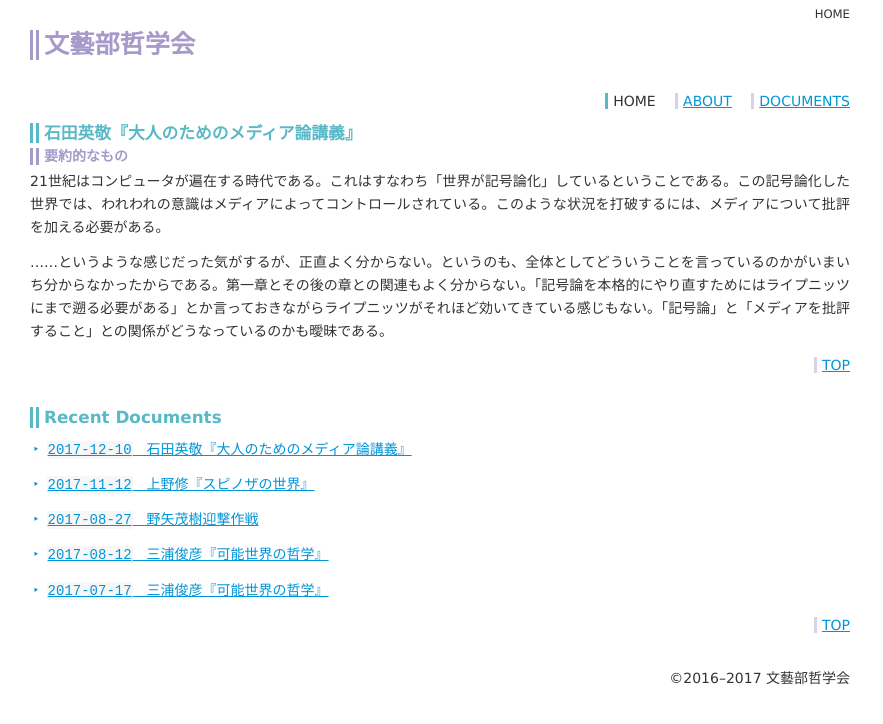
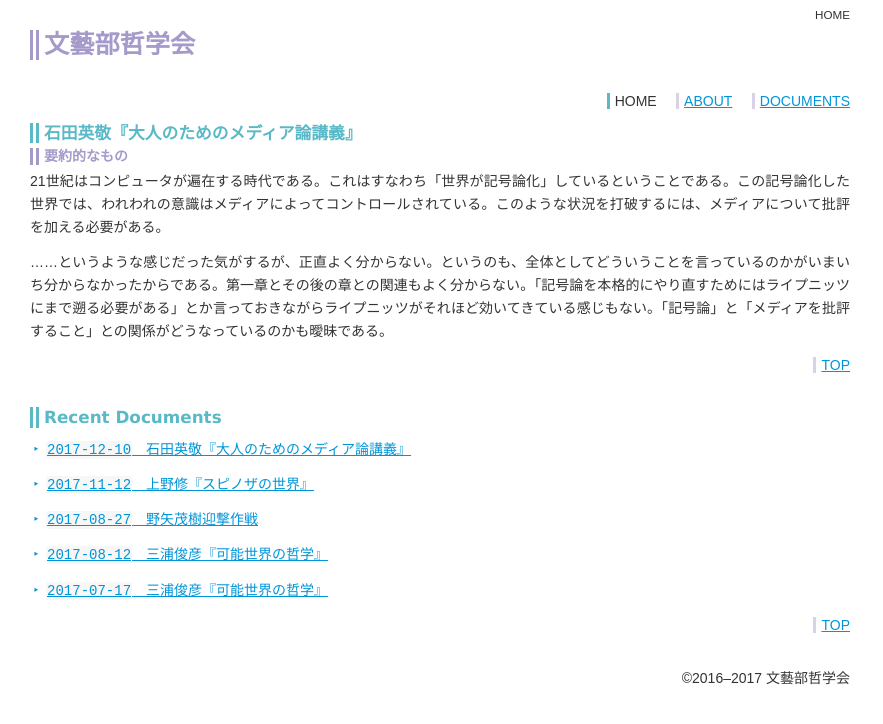
Before and after one commit to qdaibungei/philosophy, a Jekyll site: the page built from docs/index.md, in a window 1280 px wide. Shown: the top 724 px of the page, without its empty margins (0-883 px from the left). Built offline with Jekyll 4.4.1, drawn with Linux system fonts in a browser that asks for light colours.

Commit message:
Update mystyle.css

```diff
--- a/docs/assets/css/mystyle.css
+++ b/docs/assets/css/mystyle.css
@@ -17,6 +17,7 @@ p, li {
   text-align: justify;
   text-justify: inter-ideograph;
   margin: 0 0 0.8em;
+  font-family: sans-serif;
 }
 a {
 	word-break: break-all;
@@ -119,6 +120,7 @@ code {
 	background-color: #f7f7f7;
 	padding: 1px;
 	border-radius: 2px;
+	font-family: monospace;
 }
 figure {
 	margin: 0px;
```
